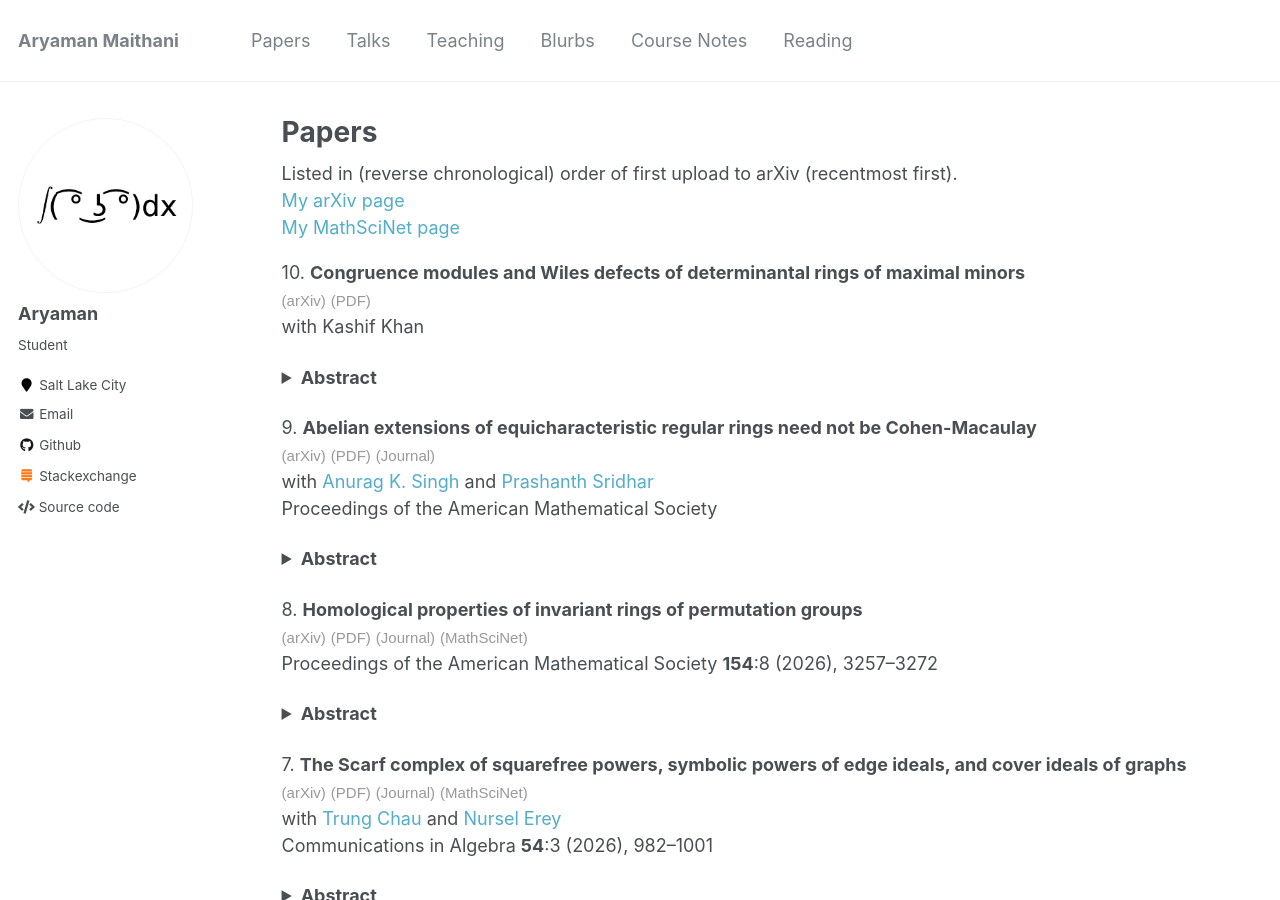
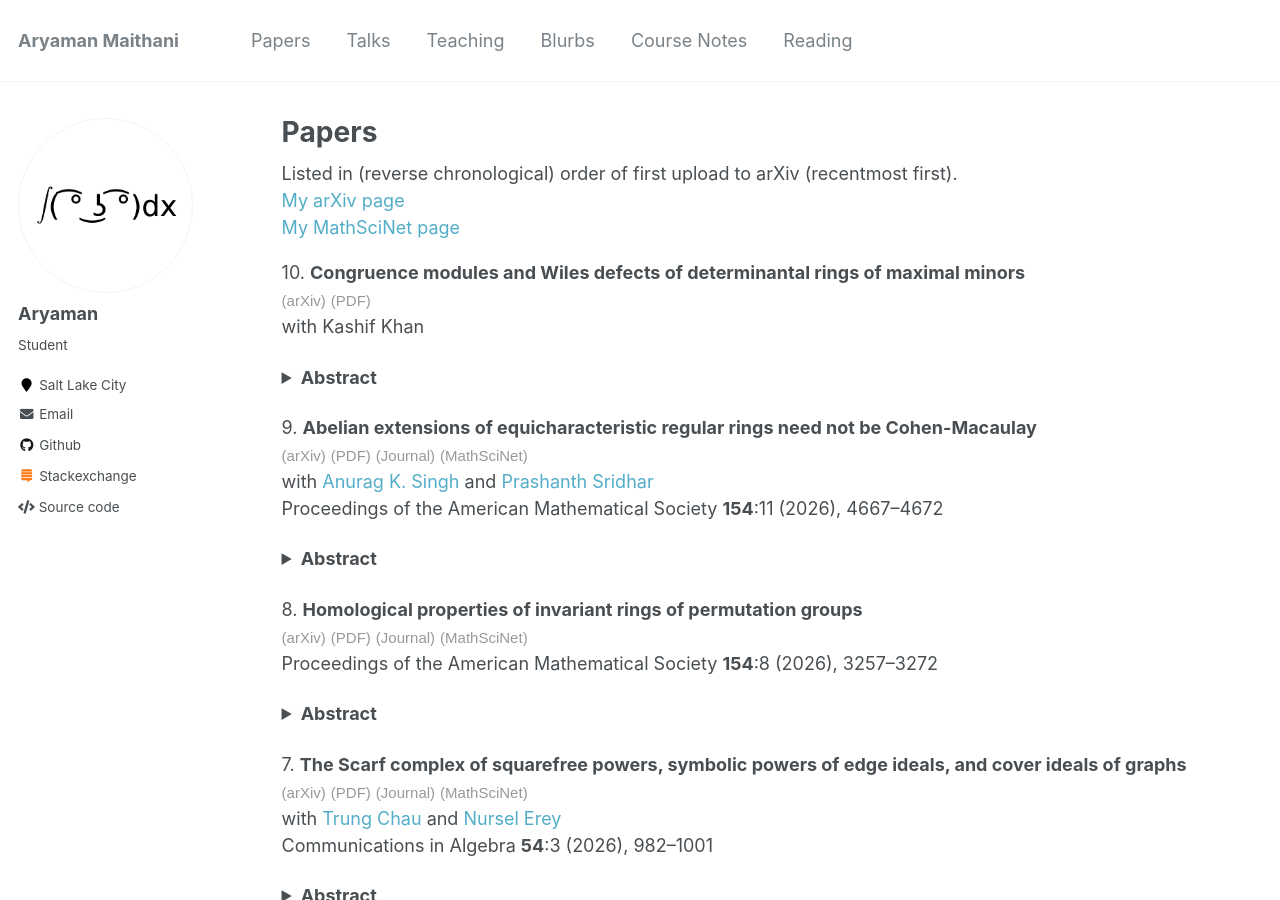
Before and after one commit to aryamanmaithani/math, a Jekyll site: the page built from _pages/papers.html, in a window 1280 px wide and 900 px high. Built offline with Jekyll 4.4.1, drawn with Linux system fonts in a browser that asks for light colours; formulas are drawn with MathJax 3.

Commit message:
Updated PAMS abelian

```diff
--- a/_pages/papers.html
+++ b/_pages/papers.html
@@ -21,9 +21,9 @@
 
 <p>
 9. <b>Abelian extensions of equicharacteristic regular rings need not be Cohen-Macaulay</b> <br>
- <a href="https://arxiv.org/abs/2511.19800" target="_blank"><span style="font-family: sans-serif, 'Open Sans';color: #999;font-size: 15px;">(arXiv)</span></a> <a href="maithani_singh_sridhar.pdf" target="_blank"><span style="font-family: sans-serif, 'Open Sans';color: #999;font-size: 15px;">(PDF)</span></a> <a href="https://doi.org/10.1090/proc/17803" target="_blank"><span style="font-family: sans-serif, 'Open Sans';color: #999;font-size: 15px;">(Journal)</span></a> <br>
+ <a href="https://arxiv.org/abs/2511.19800" target="_blank"><span style="font-family: sans-serif, 'Open Sans';color: #999;font-size: 15px;">(arXiv)</span></a> <a href="maithani_singh_sridhar.pdf" target="_blank"><span style="font-family: sans-serif, 'Open Sans';color: #999;font-size: 15px;">(PDF)</span></a> <a href="https://doi.org/10.1090/proc/17803" target="_blank"><span style="font-family: sans-serif, 'Open Sans';color: #999;font-size: 15px;">(Journal)</span></a> <a href="https://mathscinet.ams.org/mathscinet/article?mr=5118944" target="_blank"><span style="font-family: sans-serif, 'Open Sans';color: #999;font-size: 15px;">(MathSciNet)</span></a> <br>
 with <a href="http://math.utah.edu/~singh/" target="_blank">Anurag K. Singh</a> and <a href="https://sites.google.com/view/prashanthsridhar/home" target="_blank">Prashanth Sridhar</a> <br>
-Proceedings of the American Mathematical Society <br>
+Proceedings of the American Mathematical Society <b>154</b>:11 (2026), 4667–4672 <br>
 <details> <summary><b>Abstract</b></summary>
 By a theorem of Roberts, the integral closure of a regular local ring in a finite abelian extension of its fraction field is Cohen-Macaulay, provided that the degree of the extension is coprime to the characteristic of the residue field. We show that the result need not hold in the absence of this requirement on the characteristic: for each positive prime integer $p$, we construct polynomial rings over fields of characteristic $p$, whose integral closure in an elementary abelian extension of order $p^2$ is not Cohen-Macaulay. Localizing at the homogeneous maximal ideal preserves the essential features of the construction.
 </details>
--- a/codes/papers_page_generator/papers.txt
+++ b/codes/papers_page_generator/papers.txt
@@ -14,6 +14,11 @@
 coauthors: AKS, PS
 
 journal: Proceedings of the American Mathematical Society
+volume: 154
+issue: 11
+pages: 4667–4672
+year: 2026
+mr: 5118944
 =========
 8
 title: Homological properties of invariant rings of permutation groups
```
